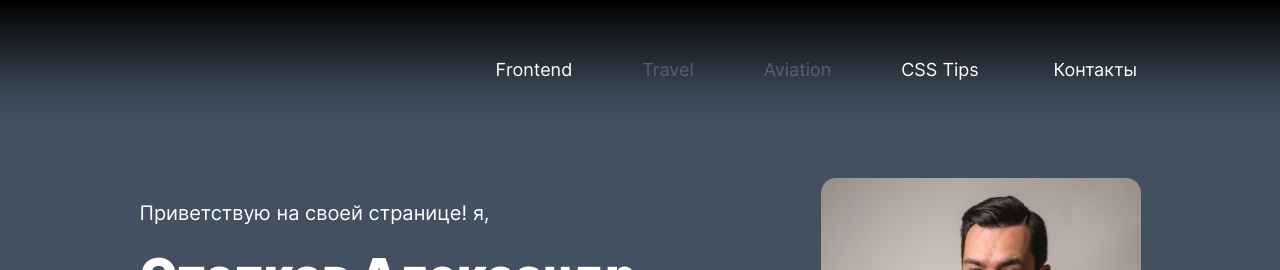
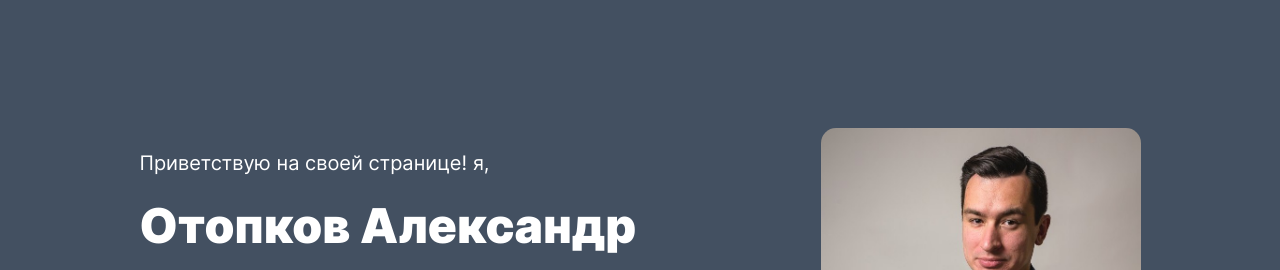
Before and after one commit to aotopkov/portfolio, a plain HTML site: page index.html in a window 1280 px wide. Shown: the top 270 px of the page. Drawn offline with Linux system fonts and the light colour scheme.

Commit message:
nav hidden

```diff
--- a/index.html
+++ b/index.html
@@ -12,7 +12,7 @@
 
 <body class="page">
     <header class="header">
-        <nav>
+        <!--<nav>
             <input type="checkbox" id="menu" class="header__menu"><label class="header__menu-label">Меню</label>
             <ul class="header__nav-list">
                 <li class="header__nav-item">Frontend</li>
@@ -21,7 +21,7 @@
                 <li class="header__nav-item">CSS Tips</li>
                 <li class="header__nav-item"><a href="#contacts" class="header__nav-link">Контакты</a></li>
             </ul>
-        </nav>
+        </nav>-->
     </header>
     <main class="main-page">
         <section class="main">
```
